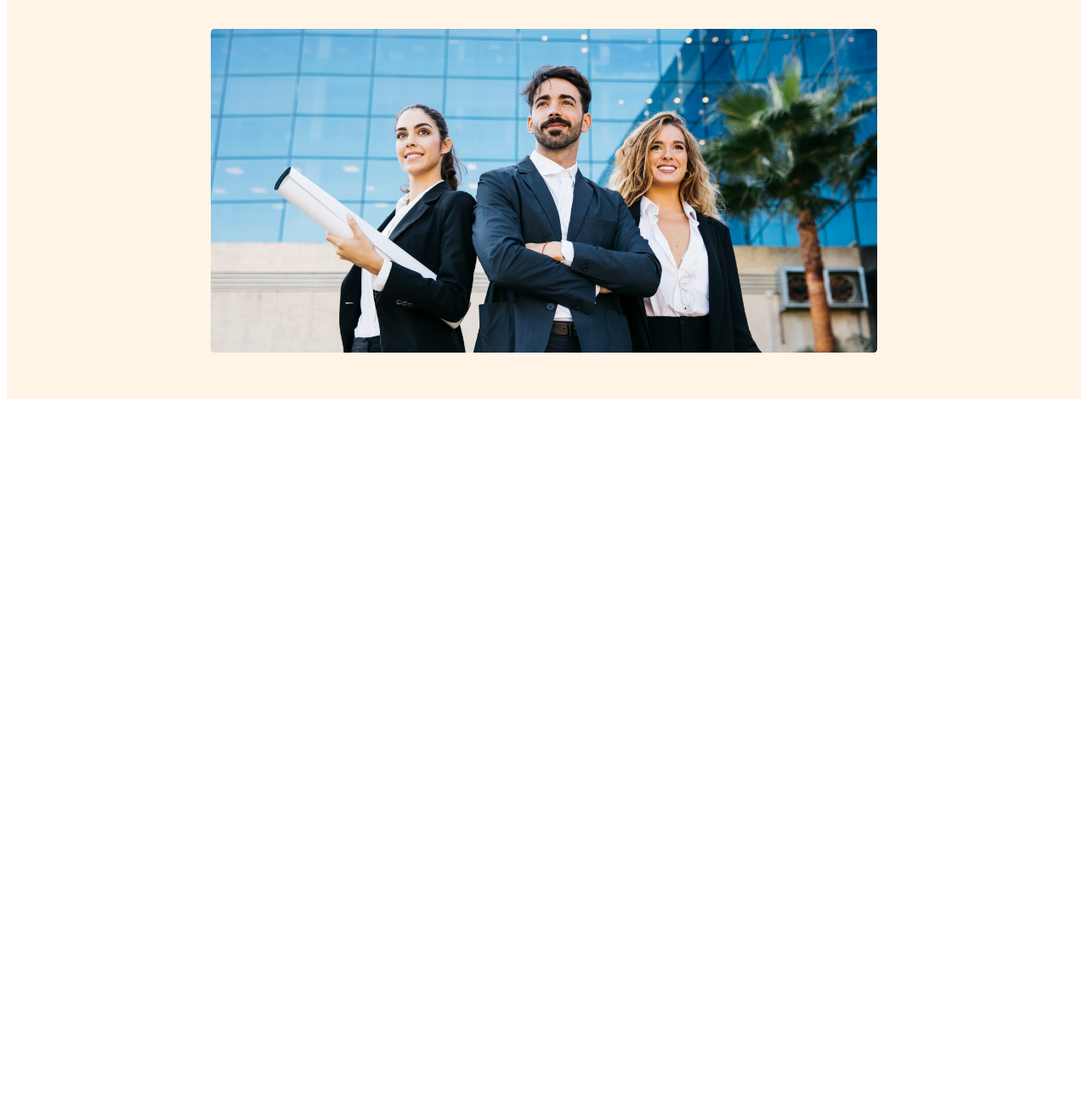
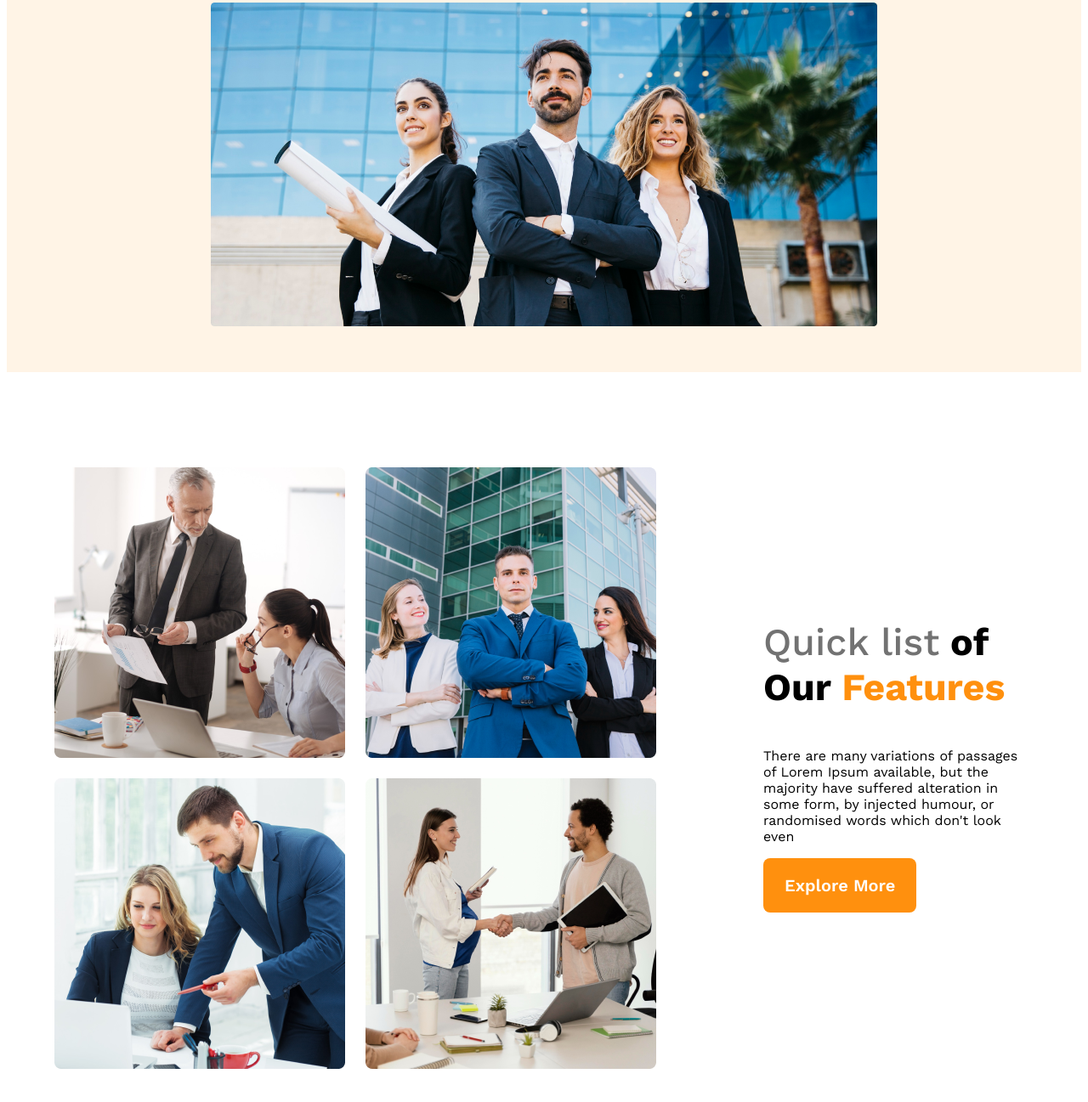
Before and after one commit to mdhimelalislam/g3-architects-website, a plain HTML site: page index.html in a window 1280 px wide. Shown: the part 603-1900 px from the top of the page at 85% size. Before the commit the page ends 1080 px from the top, so only its background shows below. Drawn offline with nearby package versions, Linux system fonts and the light colour scheme.

Commit message:
teams section added with responsive style

```diff
--- a/index.html
+++ b/index.html
@@ -9,6 +9,7 @@
 </head>
 
 <body>
+    <!-- header start -->
     <header>
         <nav>
             <h3 class="nav-title">G3 Architects</h3>
@@ -30,10 +31,23 @@
             </div>
             <img class="banner-img" src="images/banner.png" alt="">
         </div>
-
     </header>
+    <!-- header end -->
     <main>
-
+        <!-- teams section -->
+        <section class="teams-container">
+            <div class="teams-img-container">
+                <img src="images/team1.png" alt="">
+                <img src="images/team2.png" alt="">
+                <img src="images/team3.png" alt="">
+                <img src="images/team4.png" alt="">
+            </div>
+            <div class="teams-content">
+                <h3 class="teams-title"><span class="quick-list">Quick list</span> <span> of Our </span> <span class="text-features">Features</span></h3>
+                <p class="teams-description">There are many variations of passages of Lorem Ipsum available, but the majority have suffered alteration in some form, by injected humour, or randomised words which don't look even</p>
+                <button class="btn-primary">Explore More</button>
+            </div>
+        </section>
     </main>
     <footer>
 
--- a/styles/architects.css
+++ b/styles/architects.css
@@ -56,7 +56,7 @@ nav li a {
     font-weight: 700;
 }
 
-.banner-description {
+.description-text {
     color: #727272;
     font-size: 1rem;
     line-height: 1.7rem;
@@ -66,6 +66,7 @@ nav li a {
 .banner-img {
     width: 100%;
 }
+
 .btn-primary {
     color: #FFF;
     font-size: 1.25rem;
@@ -78,8 +79,50 @@ nav li a {
     margin-bottom: 50px;
 }
 
+/* main section styles */
+main {
+    max-width: 1440px;
+    margin: 3.5rem auto;
+}
 
+/* teams section start */
+.teams-container {
+    display: flex;
+    align-items: center;
+    /* gap: 4.4rem;
+    margin-top: 5.3rem; */
+}
 
+.teams-img-container {
+    display: grid;
+    grid-template-columns: repeat(2, 1fr);
+    gap: 1.5rem;
+    padding: 3.5rem;
+}
+
+.teams-content {
+    padding-right: 70px;
+    padding-left: 70px;
+}
+
+.teams-title {
+    font-size: 2.8rem;
+}
+
+.quick-list {
+    color: #727272;
+    font-weight: 500;
+}
+
+.text-features {
+    color: #FF900E;
+    font-weight: 700;
+}
+
+.text-of-our {
+    color: #131313;
+    font-weight: 700;
+}
 
 
 /* responsive small device */
@@ -87,8 +130,13 @@ nav li a {
     header {
         padding: 20px;
     }
-    nav {
+
+    nav,
+    .teams-container {
         flex-direction: column;
+    }
+    .teams-img-container {
+        grid-template-columns: repeat(1, 1fr);
     }
 }
 
@@ -97,4 +145,7 @@ nav li a {
     header {
         padding: 50px;
     }
+    .teams-container {
+        flex-direction: column;
+    }
 }
```
